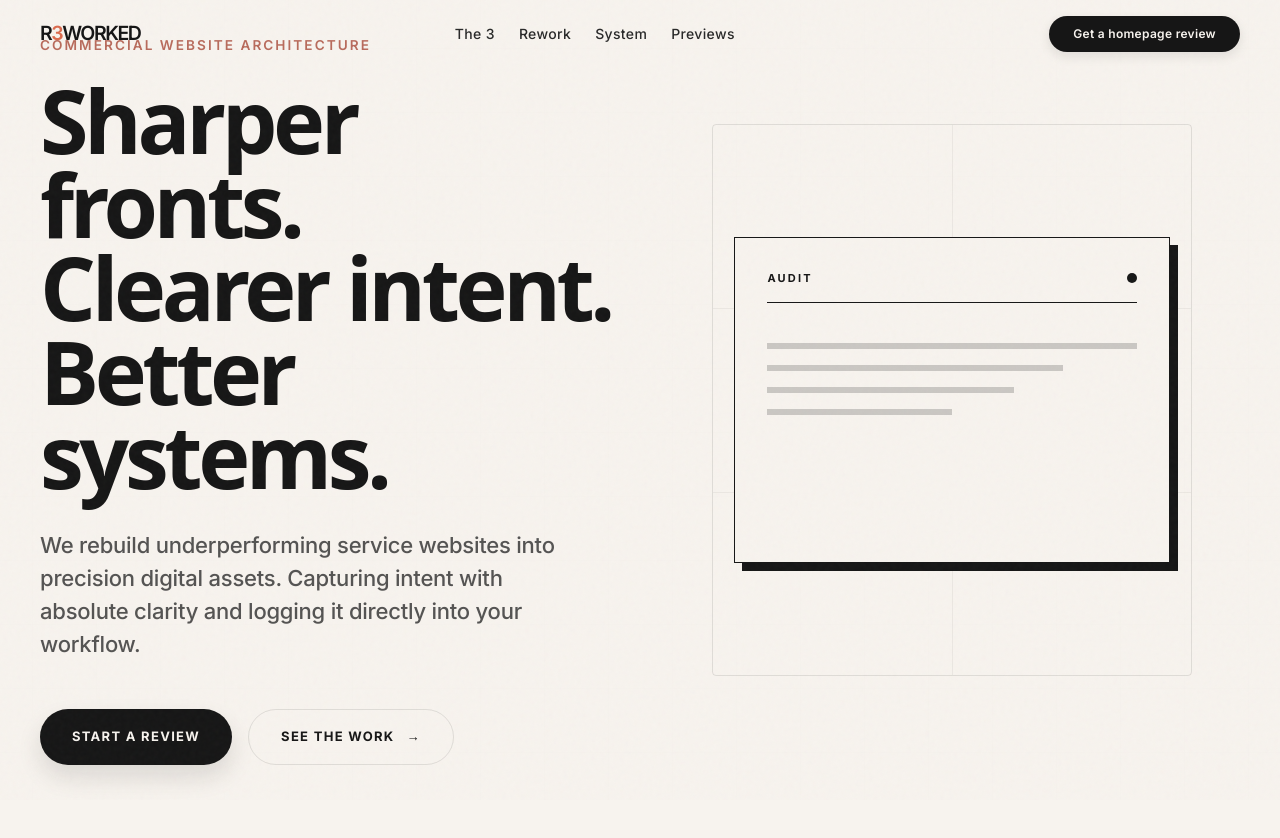
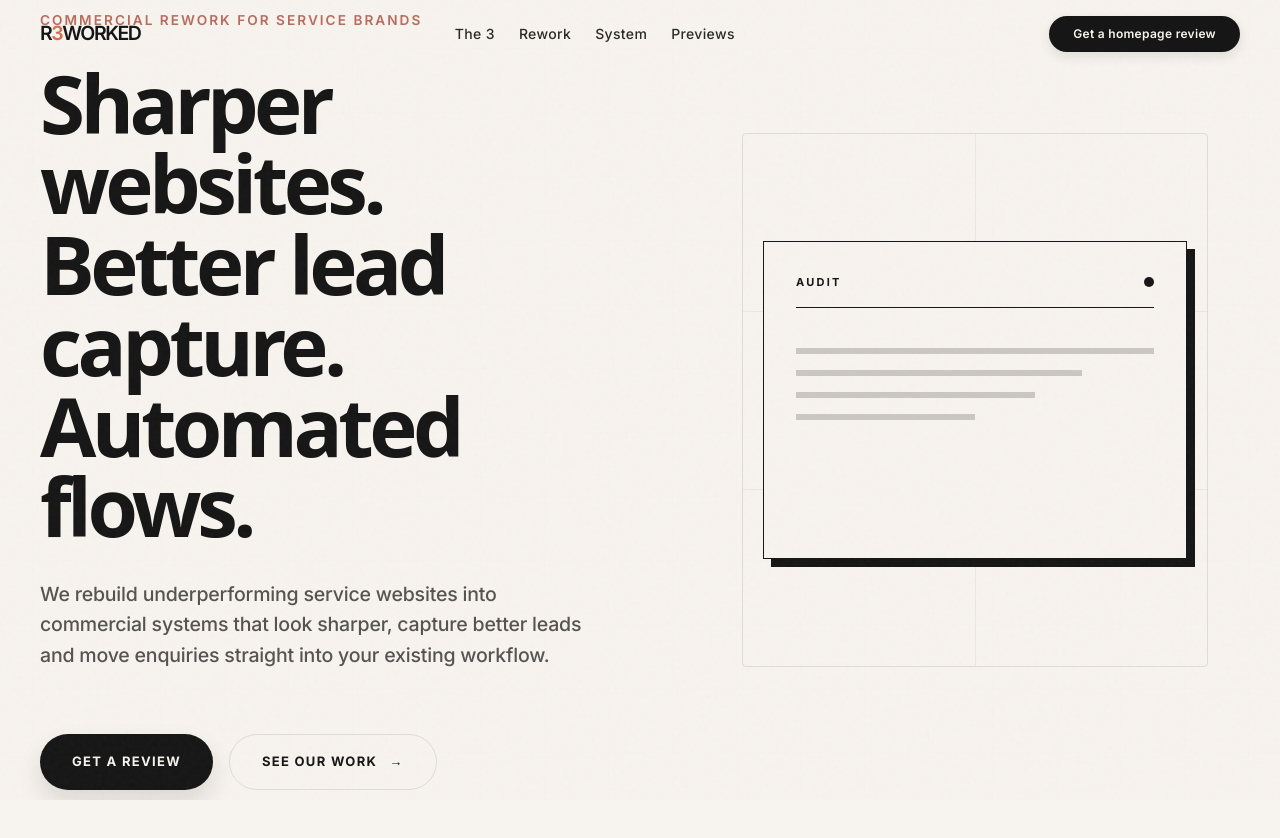
Before and after one commit to iainmacr77/r3worked-website, a Next.js app: page / in a window 1280 px wide. Shown: the top 838 px of the page. Built offline with nearby package versions, Linux system fonts and the light colour scheme.

Commit message:
fixed a width issue with the top navbar and hero

```diff
--- a/src/components/homepage/HomepageHero.tsx
+++ b/src/components/homepage/HomepageHero.tsx
@@ -138,17 +138,18 @@ export function HomepageHero() {
         {/* Premium ambient grid wrapper so it stays fixed relative to the screen content */}
         <div className="pointer-events-none absolute inset-0 opacity-[0.04] bg-[linear-gradient(rgba(22,22,22,0.1)_1px,transparent_1px),linear-gradient(90deg,rgba(22,22,22,0.1)_1px,transparent_1px)] bg-[size:64px_64px] bg-center" />
 
-        <div className="relative z-10 w-full max-w-[84rem] mx-auto grid lg:grid-cols-2 gap-12 px-6 md:px-10 h-full max-h-[900px] items-center">
+        <div className="w-full px-6 md:px-10">
+          <div className="relative z-10 mx-auto grid h-full w-full max-w-[84rem] max-h-[900px] items-center gap-8 lg:grid-cols-[minmax(0,1.14fr)_minmax(22rem,0.86fr)] lg:gap-10 xl:grid-cols-[minmax(0,1.08fr)_minmax(24rem,0.92fr)] xl:gap-12">
 
             {/* Left: Text Content (Static) */}
-          <div className="flex flex-col justify-center max-w-[44rem] relative">
+            <div className="relative flex w-full max-w-[42rem] flex-col justify-center md:max-w-[44rem] lg:max-w-[41rem] lg:pr-4 xl:max-w-[43rem]">
               <motion.div
                 initial={{ opacity: 0, y: 15 }}
                 animate={{ opacity: 1, y: 0 }}
                 transition={{ duration: 0.8, ease: "easeOut" }}
               >
                 <p className="type-eyebrow text-[#B86B5C]">
-                Commercial Website Architecture
+                  COMMERCIAL REWORK FOR SERVICE BRANDS
                 </p>
               </motion.div>
 
@@ -156,40 +157,42 @@ export function HomepageHero() {
                 initial={{ opacity: 0, y: 20 }}
                 animate={{ opacity: 1, y: 0 }}
                 transition={{ duration: 1, delay: 0.1, ease: [0.2, 0.65, 0.3, 0.9] }}
-              className="mt-6 font-sans font-bold text-[#161616] text-[clamp(2.5rem,5vw+1rem,5rem)] xl:text-[5.5rem] leading-[0.95] tracking-[-0.05em] text-balance"
+                className="mt-7 max-w-[12.5ch] font-sans font-bold text-[#161616] text-[clamp(3.1rem,10.5vw,4.2rem)] md:mt-8 md:text-[clamp(3.8rem,7.4vw,4.95rem)] xl:text-[5.1rem] leading-[0.99] tracking-[-0.055em] text-balance"
               >
-              Sharper fronts.<br />
-              Clearer intent.<br />
-              Better systems.
+                <span className="block">Sharper websites.</span>
+                <span className="block">
+                  Better lead <span className="inline-block">capture.</span>
+                </span>
+                <span className="block">Automated flows.</span>
               </motion.h1>
 
               <motion.p
                 initial={{ opacity: 0, y: 20 }}
                 animate={{ opacity: 1, y: 0 }}
                 transition={{ duration: 1, delay: 0.2, ease: [0.2, 0.65, 0.3, 0.9] }}
-              className="mt-8 text-[clamp(1.125rem,1.5vw+0.5rem,1.375rem)] leading-[1.5] tracking-[-0.01em] text-[#2A2A2A]/80 max-w-[34rem] font-medium"
+                className="mt-7 max-w-[32rem] text-[clamp(1rem,1vw+0.68rem,1.22rem)] font-medium leading-[1.55] tracking-[-0.01em] text-[#2A2A2A]/80 md:mt-8 md:max-w-[34rem] lg:max-w-[32rem] xl:max-w-[34rem]"
               >
-              We rebuild underperforming service websites into precision digital assets. Capturing intent with absolute clarity and logging it directly into your workflow.
+                We rebuild underperforming service websites into commercial systems that look sharper, capture better leads and move enquiries straight into your existing workflow.
               </motion.p>
 
               <motion.div
                 initial={{ opacity: 0, y: 20 }}
                 animate={{ opacity: 1, y: 0 }}
                 transition={{ duration: 1, delay: 0.3, ease: [0.2, 0.65, 0.3, 0.9] }}
-              className="mt-12 flex flex-col sm:flex-row items-start sm:items-center gap-4"
+                className="mt-14 flex flex-col sm:flex-row items-start sm:items-center gap-4 md:mt-16"
               >
                 <Link
                   href="#final-cta"
                   className="inline-flex h-14 items-center justify-center bg-[#161616] text-[#F7F3EE] px-8 rounded-full text-[13px] font-bold uppercase tracking-[0.1em] transition-[transform,background] duration-300 hover:bg-[#2A2A2A] hover:-translate-y-0.5 shadow-[0_12px_24px_rgba(22,22,22,0.12)]"
                 >
-                Start a review
+                  GET A REVIEW
                 </Link>
 
                 <Link
                   href="#before-after-showcase"
                   className="group inline-flex h-14 items-center justify-center bg-transparent text-[#161616] px-8 rounded-full text-[13px] font-bold uppercase tracking-[0.1em] transition-[transform,background] duration-300 hover:bg-[#161616]/5 border border-[#161616]/10"
                 >
-                See the work
+                  SEE OUR WORK
                   <span className="ml-3 block transform transition-transform group-hover:translate-x-1">→</span>
                 </Link>
               </motion.div>
@@ -198,6 +201,7 @@ export function HomepageHero() {
             {/* Right: Premium Editorial Visual (Scroll Animated) */}
             <EditorialVisual scrollProgress={scrollYProgress} />
           </div>
+        </div>
 
       </div>
     </section>
--- a/src/components/homepage/HomepageNavbar.tsx
+++ b/src/components/homepage/HomepageNavbar.tsx
@@ -34,7 +34,8 @@ export function HomepageNavbar() {
         scrolled ? "bg-[#F7F3EE]/90 backdrop-blur-md border-b border-[#161616]/5 py-2" : "bg-transparent py-4"
       )}
     >
-      <div className="mx-auto flex max-w-[84rem] items-center justify-between px-6 md:px-10">
+      <div className="px-6 md:px-10">
+        <div className="mx-auto flex max-w-[84rem] items-center justify-between">
           <Link href="#hero" className="flex items-center text-[#161616] transition-opacity hover:opacity-80">
             <R3WorkedWordmark className="text-[1.1rem] md:text-[1.22rem]" />
           </Link>
@@ -72,6 +73,7 @@ export function HomepageNavbar() {
             {menuOpen ? <X size={18} /> : <Menu size={18} />}
           </button>
         </div>
+      </div>
 
       {/* Mobile Menu */}
       <AnimatePresence>
```
Lines whose indentation alone changed are shown as unchanged.
